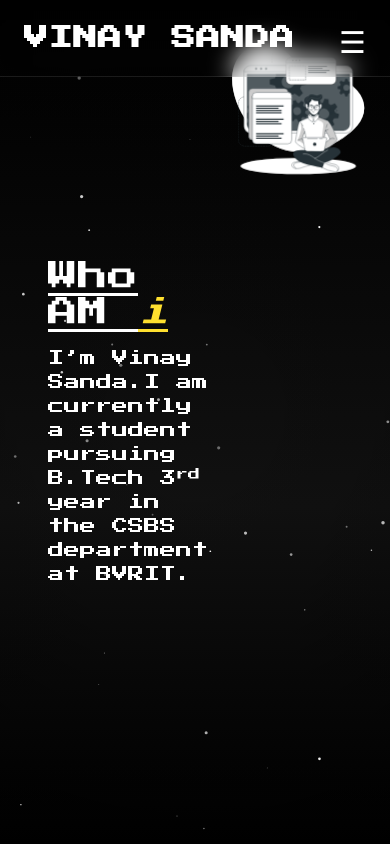
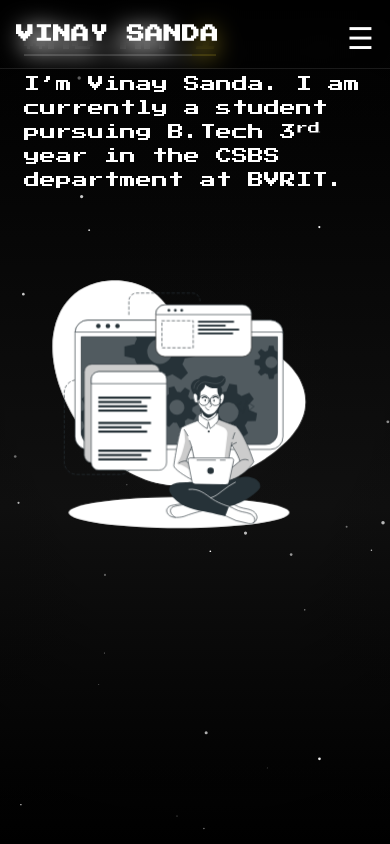
Before and after one commit to VINAY-SANDA/Mark-suits, a React (Vite) app: page /about in a window 390 px wide. Built offline with nearby package versions, Linux system fonts and the light colour scheme.

Commit message:
depoly day 2nd update

```diff
--- a/index.html
+++ b/index.html
@@ -2,9 +2,9 @@
 <html lang="en">
   <head>
     <meta charset="UTF-8" />
-    <link rel="icon" type="image/svg+xml" href="/vite.svg" />
+    <link rel="icon" type="image/svg+xml" href="/public/marvel_11892408.png" />
     <meta name="viewport" content="width=device-width, initial-scale=1.0" />
-    <title>mark-1</title>
+    <title>Vinay-Sanda</title>
   </head>
   <body>
     <div id="root"></div>
--- a/src/components/Footer.jsx
+++ b/src/components/Footer.jsx
@@ -3,16 +3,17 @@ import { BsLinkedin } from "react-icons/bs"
 
 const Footer = () => {
   return (
-    <footer className="w-full bg-black bg-opacity-50 text-white text-center py-3 mt-10 -ml-10 ">
-      <div className="flex flex-row justify-around">
-      <span className="text-xs"  >vinay sanda</span>
-      <span className="text-xs">Copyright © 2025 VR</span>
-    <span className="flex gap-8 text-sm">
+    <footer className="w-full bg-black bg-opacity-50 text-white text-center py-4 mt-10">
+      <div className="flex flex-col md:flex-row items-center justify-between gap-4 md:gap-10 px-4">
+        <span className="text-xs md:text-sm">vinay sanda</span>
+        <span className="text-xs md:text-sm">Copyright © 2025 VR</span>
+        <span className="flex gap-6 md:gap-8 text-lg md:text-xl">
           <a
             href="https://github.com/VINAY-SANDA"
             target="_blank"
             rel="noopener noreferrer"
-          className="inline-block transition-transform duration-300 hover:scale-105"
+            className="inline-block transition-transform duration-300 hover:scale-110 focus:outline-none focus:ring-2 focus:ring-amber-500 rounded"
+            aria-label="GitHub"
           >
             <BsGithub/>
           </a>
@@ -20,7 +21,8 @@ const Footer = () => {
             href="https://www.linkedin.com/in/vinay-sanda-"
             target="_blank"
             rel="noopener noreferrer"
-          className="inline-block transition-transform duration-300 hover:scale-105"
+            className="inline-block transition-transform duration-300 hover:scale-110 focus:outline-none focus:ring-2 focus:ring-blue-500 rounded"
+            aria-label="LinkedIn"
           >
             <BsLinkedin />
           </a>
@@ -28,7 +30,8 @@ const Footer = () => {
             href="https://www.instagram.com/stark_.02_/"
             target="_blank"
             rel="noopener noreferrer"
-          className="inline-block transition-transform duration-300 hover:scale-105"
+            className="inline-block transition-transform duration-300 hover:scale-110 focus:outline-none focus:ring-2 focus:ring-pink-500 rounded"
+            aria-label="Instagram"
           >
             <BsInstagram/>
           </a>
--- a/src/components/Navbar.jsx
+++ b/src/components/Navbar.jsx
@@ -1,31 +1,56 @@
-import React from 'react'
+
+import React, { useState } from 'react'
 import { Link } from 'react-router-dom'
 
-
 const Navbar = () => {
+  const [menuOpen, setMenuOpen] = useState(false)
   return (
- <nav
-      className="fixed top-0 left-0 right-0 z-50 w-full
-                 px-6 md:px-20 py-5
-                 font-display text-white
-                 bg-clip-padding backdrop-filter backdrop-blur-md bg-opacity-10
-                 border-b border-white/10"
-      style={{ WebkitBackdropFilter: "blur(8px)" }} // cross-browser for backdrop
+    <nav
+      className="fixed top-0 left-0 right-0 z-50 w-full px-4 md:px-20 py-4 font-display text-white bg-clip-padding backdrop-filter backdrop-blur-md bg-opacity-10 border-b border-white/10"
+      style={{ WebkitBackdropFilter: "blur(8px)" }}
     >
       <div className="flex items-center justify-between">
-        <div className="text-2xl font-bold tracking-wide select-none">
+        <div className="text-lg md:text-2xl font-bold tracking-wide select-none">
           VINAY SANDA
         </div>
 
-        <div className="hidden md:flex space-x-8  text-m">
+        {/* Desktop links */}
+        <div className="hidden md:flex space-x-6 text-base">
           <Link to="/" className="hover:text-amber-500 transition">Home</Link>
           <Link to="/about" className="hover:text-amber-500 transition">About</Link>
           <Link to="/projects" className="hover:text-amber-500 transition">Projects</Link>
           <Link to="/resume" className="hover:text-amber-500 transition">Resume</Link>
         </div>
 
-        <div className="md:hidden text-3xl cursor-pointer">☰</div>
+        {/* Mobile menu button */}
+        <button
+          className="md:hidden text-3xl cursor-pointer focus:outline-none"
+          aria-label="Open menu"
+          onClick={() => setMenuOpen(!menuOpen)}
+        >
+          ☰
+        </button>
       </div>
+
+      {/* Mobile menu dropdown */}
+      {menuOpen && (
+        <div className="md:hidden mt-2 bg-black bg-opacity-80 rounded-lg shadow-lg py-4 px-6 flex flex-col gap-4 text-base animate-fade-in">
+          <Link to="/" className="hover:text-amber-500 transition" onClick={() => setMenuOpen(false)}>Home</Link>
+          <Link to="/about" className="hover:text-amber-500 transition" onClick={() => setMenuOpen(false)}>About</Link>
+          <Link to="/projects" className="hover:text-amber-500 transition" onClick={() => setMenuOpen(false)}>Projects</Link>
+          <Link to="/resume" className="hover:text-amber-500 transition" onClick={() => setMenuOpen(false)}>Resume</Link>
+        </div>
+      )}
+
+      <style>{`
+        @keyframes fade-in {
+          from { opacity: 0; transform: translateY(-10px); }
+          to { opacity: 1; transform: translateY(0); }
+        }
+        .animate-fade-in {
+          animation: fade-in 0.3s ease;
+        }
+      `}</style>
     </nav>
   )
 }
--- a/src/pages/About.jsx
+++ b/src/pages/About.jsx
@@ -2,20 +2,17 @@ import DeveloperIllustration from '../components/DeveloperIllustration'
 
 const About = () => {
   return (
-    <div className="h-screen grid grid-cols-7 row-span-7">
-      <div className="col-span-4 flex flex-col justify-center items-start px-12 ">
-        <h1 className="underline text-3xl mb-4  ">
+    <div className="min-h-screen w-full flex flex-col md:grid md:grid-cols-7 md:row-span-7 px-2 md:px-0">
+      <div className="md:col-span-4 flex flex-col justify-center items-start px-4 md:px-12 py-6 md:py-0">
+        <h1 className="underline text-2xl md:text-3xl mb-4">
           Who AM <i className="text-[#ffe02f] underline">i</i>
         </h1>
-        <p>
-          I’m Vinay Sanda.I am currently a student pursuing B.Tech 3<sup>rd</sup> year in the CSBS department at BVRIT.
-        </p>
-        <p>
-
+        <p className="text-base md:text-lg mb-2">
+          I’m Vinay Sanda. I am currently a student pursuing B.Tech 3<sup>rd</sup> year in the CSBS department at BVRIT.
         </p>
       </div>
-      <div className="col-span-3  ">
-        <DeveloperIllustration className='h-[80%] mt-8'/>
+      <div className="md:col-span-3 flex items-center justify-center py-4 md:py-0">
+        <DeveloperIllustration className='w-full max-w-xs md:max-w-md h-auto mt-4 md:mt-8'/>
       </div>
     </div>
   )
--- a/src/pages/Homepage.jsx
+++ b/src/pages/Homepage.jsx
@@ -8,48 +8,39 @@ import { FaInstagram } from "react-icons/fa";
 
 const Homepage = () => {
   return (
-    <div className='h-screen w-full'>
+    <div className='min-h-screen w-full flex flex-col items-center px-2 md:px-0'>
       <Section1 />
-      <Section2h  />
-      <div className='w-full flex items-center flex-col -mt-20 gap-3'>
-        <h2 className='text-2xl underline text-[#00BFFF]'>FIND ME ON</h2>
-        <h5 className='text-m'>Feel free to <span className='text-[#ffe02f]'>connect</span> with me</h5>
-        <div className='space-x-8'>
+      <Section2h />
+      <div className='w-full flex flex-col items-center mt-4 md:-mt-20 gap-3 px-2'>
+        <h2 className='text-xl md:text-2xl underline text-[#00BFFF] text-center'>FIND ME ON</h2>
+        <h5 className='text-sm md:text-base text-center'>Feel free to <span className='text-[#ffe02f]'>connect</span> with me</h5>
+        <div className='flex flex-wrap justify-center gap-6 md:gap-8 mt-2'>
           <a
             href="https://github.com/VINAY-SANDA"
             target="_blank"
             rel="noopener noreferrer"
-          className="inline-block transition-transform duration-300 hover:scale-105"
+            className="inline-block transition-transform duration-300 hover:scale-110 focus:outline-none focus:ring-2 focus:ring-amber-500 rounded"
+            aria-label="GitHub"
           >
-          <FaGithub
-            className="bg-white text-black rounded-full p-2 overflow-visible text-4xl"
-            onMouseEnter={e => e.currentTarget.style.boxShadow = '0 0 16px 3px white'}
-            onMouseLeave={e => e.currentTarget.style.boxShadow = '0 0 5px 0px white'}
-          />
+            <FaGithub className="bg-white text-black rounded-full p-2 text-3xl md:text-4xl" />
           </a>
           <a
             href="https://www.linkedin.com/in/vinay-sanda-"
             target="_blank"
             rel="noopener noreferrer"
-        className="inline-block transition-transform duration-300 hover:scale-105"
+            className="inline-block transition-transform duration-300 hover:scale-110 focus:outline-none focus:ring-2 focus:ring-blue-500 rounded"
+            aria-label="LinkedIn"
           >
-         <SlSocialLinkedin
-           className="bg-white text-black rounded-full p-2 overflow-visible text-4xl"
-           onMouseEnter={e => e.currentTarget.style.boxShadow = '0 0 16px 3px white'}
-           onMouseLeave={e => e.currentTarget.style.boxShadow = '0 0 5px 0px white'}
-         />
+            <SlSocialLinkedin className="bg-white text-black rounded-full p-2 text-3xl md:text-4xl" />
           </a>
           <a
             href="https://www.instagram.com/stark_.02_/"
             target="_blank"
             rel="noopener noreferrer"
-        className="inline-block transition-transform duration-300 hover:scale-105"
+            className="inline-block transition-transform duration-300 hover:scale-110 focus:outline-none focus:ring-2 focus:ring-pink-500 rounded"
+            aria-label="Instagram"
           >
-         <FaInstagram
-           className="bg-white text-black rounded-full p-2 overflow-visible text-4xl"
-           onMouseEnter={e => e.currentTarget.style.boxShadow = '0 0 16px 3px white'}
-           onMouseLeave={e => e.currentTarget.style.boxShadow = '0 0 5px 0px white'}
-         />
+            <FaInstagram className="bg-white text-black rounded-full p-2 text-3xl md:text-4xl" />
           </a>
         </div>
       </div>
--- a/src/pages/Projects.jsx
+++ b/src/pages/Projects.jsx
@@ -2,7 +2,19 @@ import React from 'react'
 
 const Projects = () => {
   return (
-    <div className='h-screen w-full'>Projects</div>
+    <div className='min-h-screen w-full px-2 md:px-8 py-8 flex flex-col items-center'>
+      <h1 className='text-xl md:text-3xl font-bold mb-6'>Projects</h1>
+      {/* Add your project cards/components here, use flex-col and gap for stacking */}
+      <div className='w-full flex flex-col md:flex-row flex-wrap gap-6 justify-center'>
+        {/* Example project card */}
+        <div className='bg-white bg-opacity-10 rounded-lg shadow-md p-4 w-full md:w-72 text-white'>
+          <h2 className='text-lg font-semibold mb-2'>Project Title</h2>
+          <p className='text-sm mb-2'>Short description of the project.</p>
+          <a href='#' className='text-blue-400 underline'>View Details</a>
+        </div>
+        {/* Add more cards here */}
+      </div>
+    </div>
   )
 }
 
--- a/src/pages/Resume.jsx
+++ b/src/pages/Resume.jsx
@@ -2,7 +2,14 @@ import React from 'react'
 
 const Resume = () => {
   return (
-    <div>Resume</div>
+    <div className='min-h-screen w-full px-2 md:px-8 py-8 flex flex-col items-center'>
+      <h1 className='text-xl md:text-3xl font-bold mb-6'>Resume</h1>
+      {/* Add your resume content here, use flex-col and gap for stacking */}
+      <div className='w-full max-w-2xl bg-white bg-opacity-10 rounded-lg shadow-md p-4 text-white'>
+        <p className='text-base md:text-lg'>Download my resume or view my experience and education below.</p>
+        {/* Add download button, timeline, etc. here */}
+      </div>
+    </div>
   )
 }
 
```
Also changed, not shown: public/marvel_11892408.png (added). Lines whose indentation alone changed are shown as unchanged.
